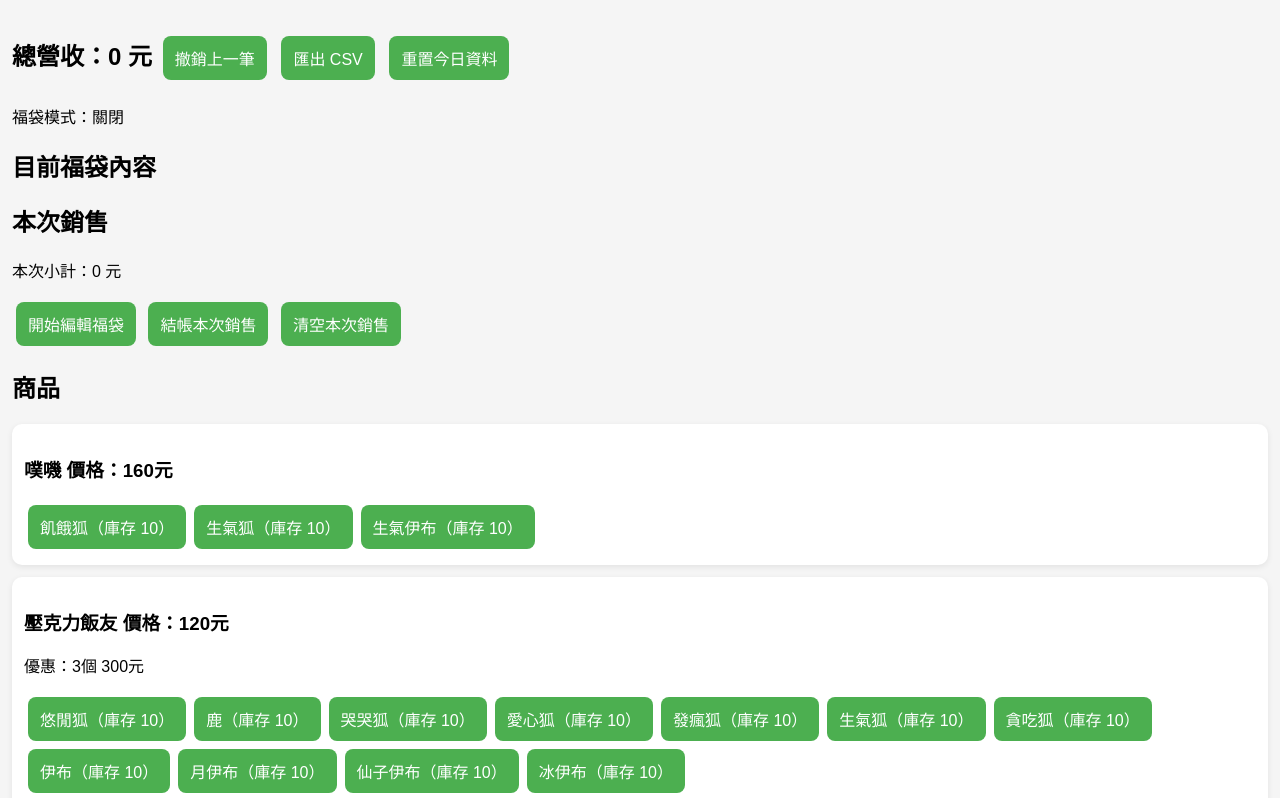
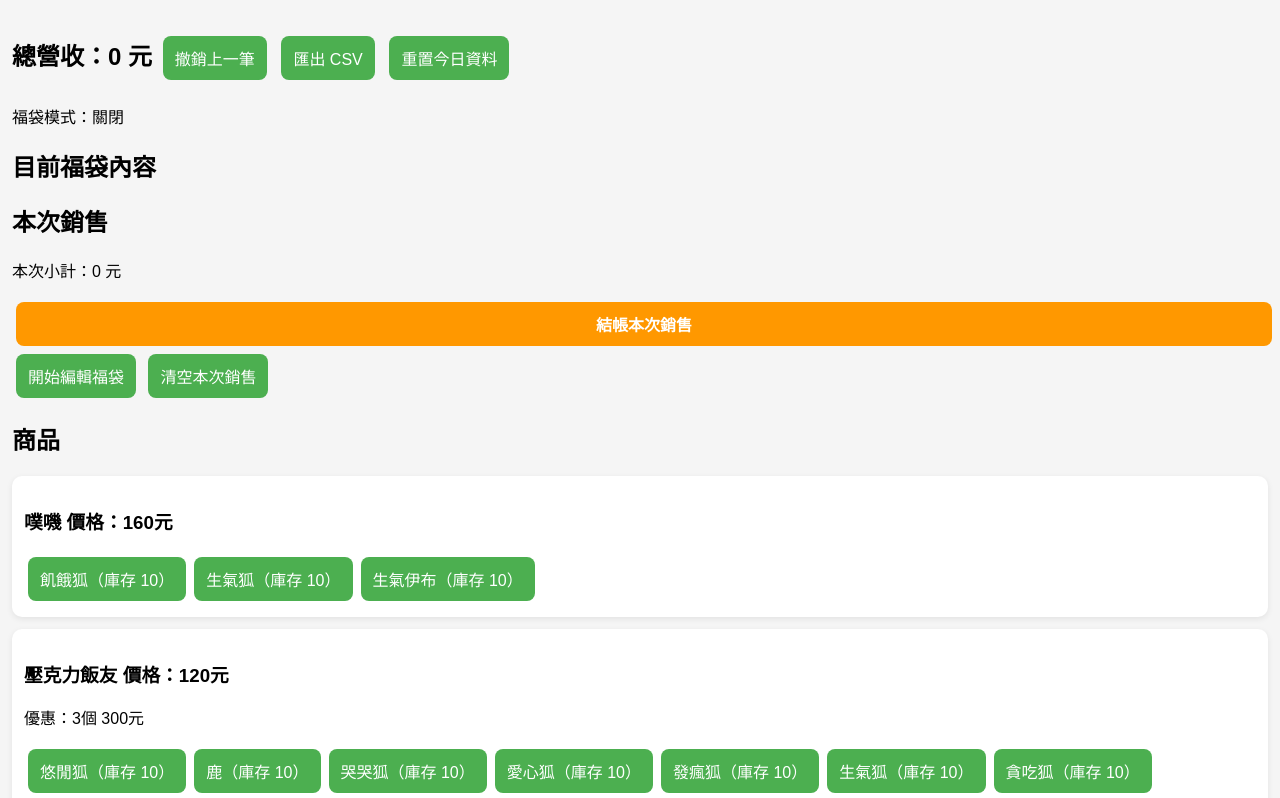
Before and after one commit to 86oujohnny/creator-pos, a plain HTML site: page index.html in a window 1280 px wide. Shown: the top 798 px of the page. Drawn offline with Linux system fonts and the light colour scheme.

Commit message:
minor button style update

```diff
--- a/config.js
+++ b/config.js
@@ -1,8 +1,8 @@
-const APP_VERSION = "0.1.0";
+const APP_VERSION = "0.1.2";
 const USE_FIREBASE = false;
 /* git add .
-git commit -m "fix mobile csv export"
+git commit -m "minor button style update"
 git push
-git tag v0.1.0
-git push origin v0.1.0
+git tag v0.1.2
+git push origin v0.1.2
 */
--- a/index.html
+++ b/index.html
@@ -24,11 +24,10 @@
   <ul id="currentSaleList"></ul>
 
   <p>本次小計：<span id="currentSaleTotal">0</span> 元</p>
-
+  <button id="checkoutButton" class="checkout-button">結帳本次銷售</button>
   <button id="startLuckyBagButton">開始編輯福袋</button>
   <button id="finishLuckyBagButton">完成福袋</button>
   <button id="cancelLuckyBagButton">取消福袋</button>
-  <button id="checkoutButton">結帳本次銷售</button>
   <button id="clearCurrentSaleButton">清空本次銷售</button>
 
   <h2>商品</h2>
--- a/style.css
+++ b/style.css
@@ -32,7 +32,14 @@ body {
 
   box-shadow: 0 2px 6px rgba(0,0,0,0.08);
 }
+/* 結帳按鈕 */
+.checkout-button {
+  background-color: #ff9800;
 
+  font-weight: bold;
+
+  width: 100%;
+}
 /* 按鈕 */
 button {
   min-width: 90px;
```
Also changed, not shown: README.md.
